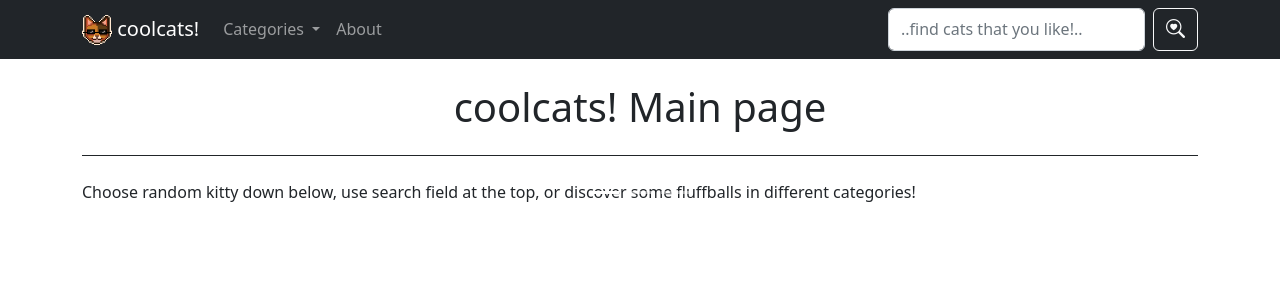
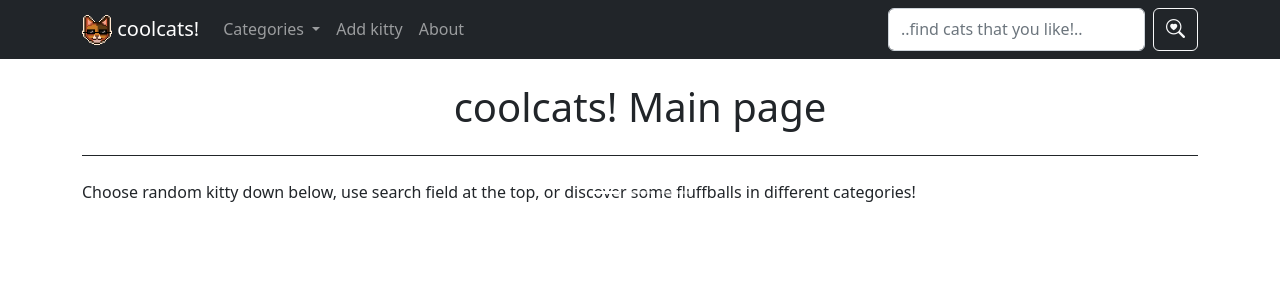
Before and after one commit to FrankRowlinson/django-cats, a Django app: page / in a window 1280 px wide. Shown: the top 300 px of the page. Run offline with Django 4.2, Linux system fonts and the light colour scheme; data that the repository does not hold is empty; some libraries are stand-ins or nearby versions.

Commit message:
Add placeholder page for adding user posts

```diff
--- a/djangocats/cats/templates/cats/base.html
+++ b/djangocats/cats/templates/cats/base.html
@@ -46,6 +46,9 @@
                         </ul>
                     </li>
                     <li class="nav-item">
+                        <a href={% url 'addpost' %} class="nav-link">Add kitty</a>
+                    </li>
+                    <li class="nav-item">
                         <a class="nav-link" href={% url 'about' %}>About</a>
                     </li>
                 </ul>
--- a/djangocats/cats/urls.py
+++ b/djangocats/cats/urls.py
@@ -6,5 +6,6 @@ from .views import *
 urlpatterns = [
     path('', main, name='home'),
     path('about/', about, name='about'),
-    path('category/<str:name>/', show_category, name='category')
+    path('category/<str:name>/', show_category, name='category'),
+    path('addpost/', add_post, name='addpost')
 ]
--- a/djangocats/cats/views.py
+++ b/djangocats/cats/views.py
@@ -32,5 +32,11 @@ def show_category(request, name):
     }
     return render(request, 'cats/category.html', context=context)
 
+def add_post(request):
+    context = {
+
+    }
+    return render(request, 'cats/addpost.html', context=context)
+
 def page_not_found(request, exception):
     return HttpResponseNotFound("We don't have such kitties :C")
```
Also changed, not shown: djangocats/cats/templates/cats/addpost.html (added, +8 -0 lines).
